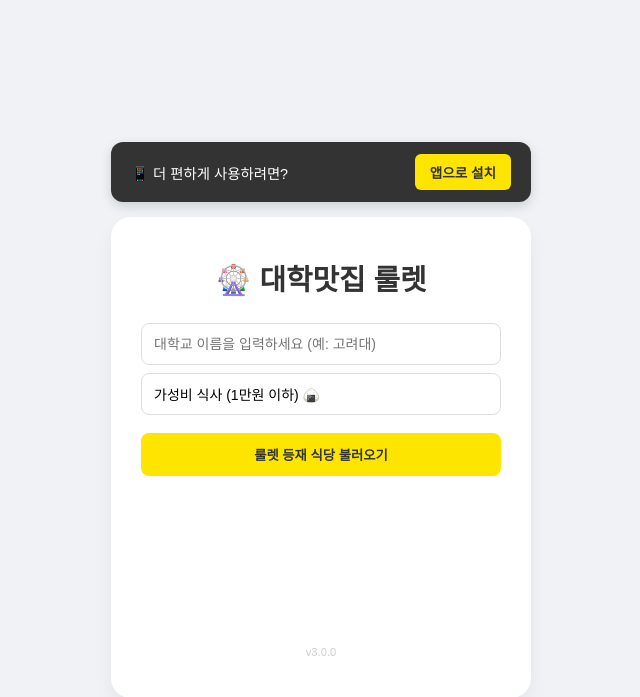
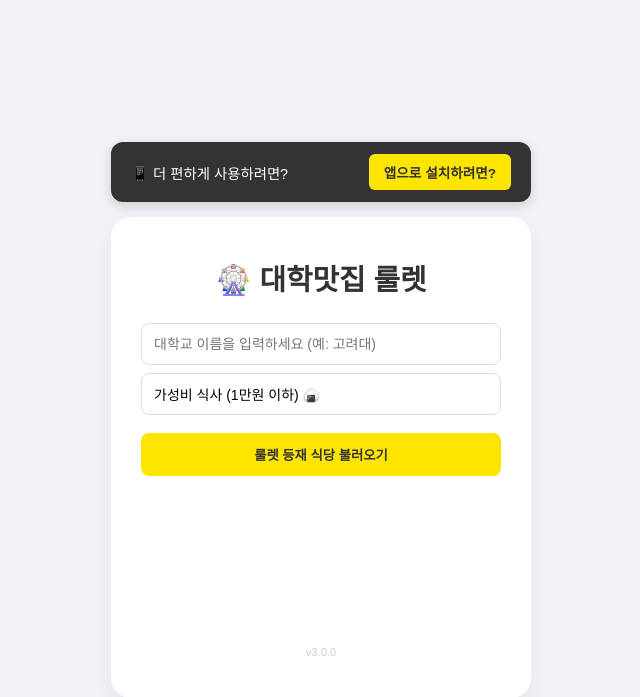
Before and after one commit to ha-dahyeok/univ-roulette, a Flask app: page / in a window 1280 px wide. Shown: the top 697 px of the page, without its empty margins (319-959 px from the left). Run offline with Flask 3, Linux system fonts and the light colour scheme; parts of the project's set-up code (start-up, migrations or seed data) failed here and were passed over; some web fonts are replaced.

Commit message:
feat: Dynamically change PWA install button text and restore specific browser guides

```diff
--- a/templates/index.html
+++ b/templates/index.html
@@ -346,7 +346,7 @@
     <div id="install-container">
         <div class="install-banner">
             <span class="install-text">📱 더 편하게 사용하려면?</span>
-            <button id="install-button" class="install-btn">앱으로 설치</button>
+            <button id="install-button" class="install-btn">앱으로 설치하려면?</button>
         </div>
     </div>
 
@@ -772,6 +772,9 @@
             e.preventDefault();
             deferredPrompt = e;
 
+            // 지원되는 환경에서는 버튼 텍스트를 원래대로 변경
+            installButton.innerText = "앱으로 설치";
+
             // `beforeinstallprompt`가 지원되는 환경에서는 네이티브 프롬프트를 띄우도록 이벤트 핸들러 덮어쓰기
             installButton.onclick = async () => {
                 if (deferredPrompt) {
@@ -803,11 +806,27 @@
         function showCustomModal() {
             modalTitle.innerText = "앱 설치 안내";
             modalIcon.innerText = "📥";
-            modalBody.innerHTML = `
-                <div class="step-item"><div class="step-num">1</div><div>화면의 <b>[공유(↑)]</b> 또는 <b>[메뉴(⋮)]</b> 버튼을 누릅니다.</div></div>
-                <div class="step-item"><div class="step-num">2</div><div><b>[홈 화면에 추가]</b> 또는 <b>[다른 브라우저로 열기]</b>를 선택합니다.</div></div>
-                <div class="step-item"><div class="step-num">3</div><div>(새 브라우저로 열린 경우 다시 <b>[앱으로 설치]</b>를 진행해주세요)</div></div>
-            `;
+
+            let content = "";
+            if (isIos()) {
+                content = `
+                    <div class="step-item"><div class="step-num">1</div><div>하단 <b>[공유(↑)]</b> 버튼을 누릅니다.</div></div>
+                    <div class="step-item"><div class="step-num">2</div><div>메뉴 중 <b>[홈 화면에 추가]</b>를 누릅니다.</div></div>
+                    <div class="step-item"><div class="step-num">3</div><div>우측 상단의 <b>[추가]</b>를 누르면 완료!</div></div>
+                `;
+            } else if (isWhale()) {
+                content = `
+                    <div class="step-item"><div class="step-num">1</div><div>주소창 우측의 <b>[앱 실행/설치(📥)]</b> 아이콘을 클릭하거나,</div></div>
+                    <div class="step-item"><div class="step-num">2</div><div>우측 상단 <b>메뉴(⋮)</b>에서 <b>[대학맛집 룰렛 설치]</b>를 선택해 주세요!</div></div>
+                `;
+            } else {
+                content = `
+                    <div class="step-item"><div class="step-num">1</div><div>화면 우측 하단의 <b>[메뉴(⋮)]</b> 버튼을 누릅니다.</div></div>
+                    <div class="step-item"><div class="step-num">2</div><div><b>[다른 브라우저로 열기]</b>를 선택합니다.</div></div>
+                    <div class="step-item"><div class="step-num">3</div><div>새 브라우저에서 다시 <b>[앱으로 설치]</b>를 진행해주세요!</div></div>
+                `;
+            }
+            modalBody.innerHTML = content;
             modal.style.display = 'block';
         }
 
```
